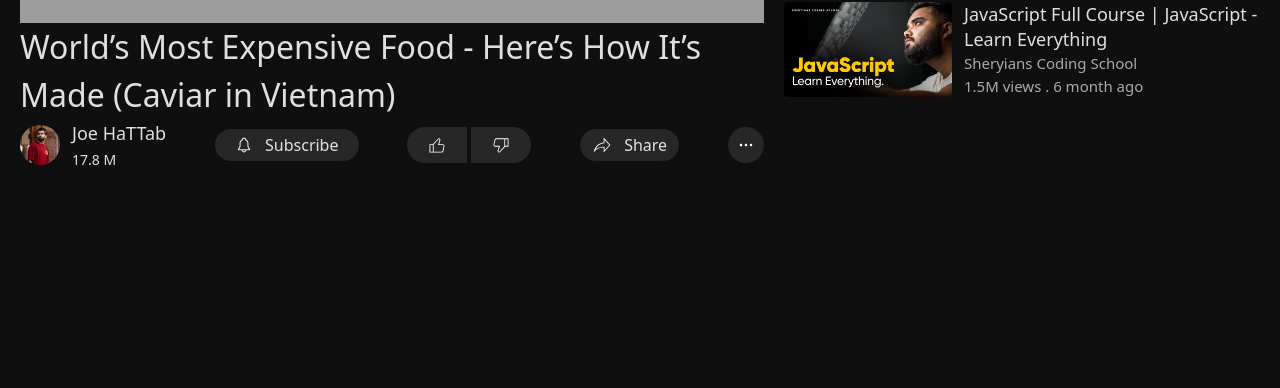
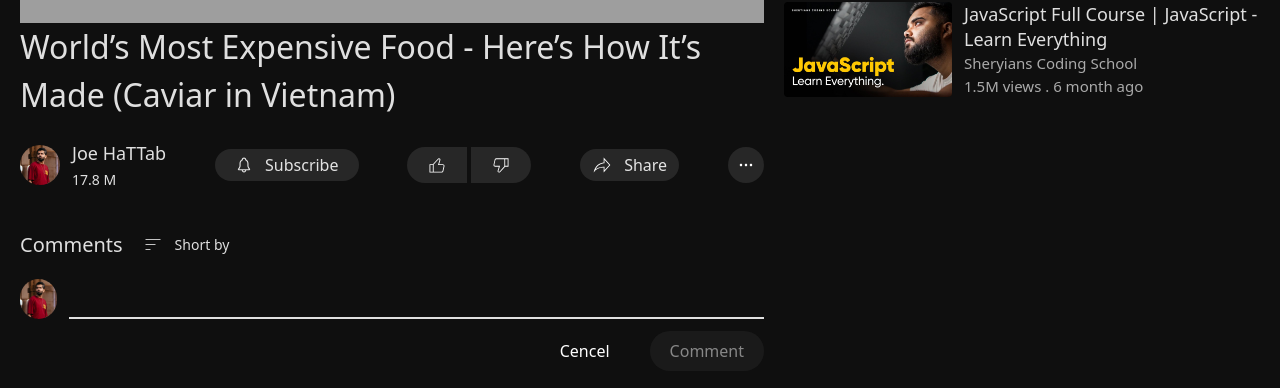
Before and after one commit to mdrifat59/watch-video, a React (Vite) app: page / in a window 1280 px wide. Shown: the part 504-892 px from the top of the page. Before the commit the page ends 800 px from the top, so only its background shows below. Built offline with nearby package versions, Linux system fonts and the light colour scheme; grey boxes are pictures that could not be loaded.

Commit message:
comment section creating

```diff
--- /dev/null
+++ b/src/component/commentSection.component.jsx
@@ -0,0 +1,22 @@
+import React, { Component } from 'react'
+import { ShortIcon } from './svg/details.svg'
+import CommentType from './commentType.component'
+
+export class CommentSection extends Component {
+    render() {
+        return (
+            <>
+                <div className='flex gap-5 mt-10'>
+                    <h3 className='text-xl'>Comments</h3>
+                    <div className='flex items-center gap-3'>
+                        <ShortIcon size={20} />
+                        <p className='text-sm'>Short by</p>
+                    </div>
+                </div>
+                <CommentType />
+            </>
+        )
+    }
+}
+
+export default CommentSection
--- /dev/null
+++ b/src/component/commentType.component.jsx
@@ -0,0 +1,21 @@
+import { Component } from 'react'
+import ProfileImg from '../profileImg.component'
+
+class CommentType extends Component {
+    render() {
+        return (
+            <>
+                <div className='flex gap-3 pt-5'>
+                    <ProfileImg />
+                    <input type="text" className=' w-full border-b-2 outline-none' />
+                </div>
+                <div className="flex justify-end gap-5">
+                    <button className='hover:bg-[#272727] text-white px-5 py-2 rounded-full mt-3'>Cencel</button>
+                    <button className='bg-[#272727] text-white px-5 py-2 rounded-full mt-3 opacity-50 cursor-not-allowed'>Comment</button>
+                </div>
+            </>
+        )
+    }
+}
+
+export default CommentType
--- a/src/component/svg/details.svg.jsx
+++ b/src/component/svg/details.svg.jsx
@@ -116,3 +116,27 @@
 
     )
 }
+
+// short icon
+
+export const ShortIcon = ({ size }) => {
+    return (
+        <svg
+            xmlnsXlink="http://www.w3.org/1999/xlink"
+            xmlns="http://www.w3.org/2000/svg"
+            enableBackground="new 0 0 24 24"
+            height={size}
+            viewBox="0 0 24 24"
+            width={size}
+            focusable="false"
+            aria-hidden="true"
+            style={{
+                pointerEvents: "none",
+                display: "inherit",
+            }}
+        >
+            <path fill="white" d="M21 6H3V5h18v1zm-6 5H3v1h12v-1zm-6 6H3v1h6v-1z" />
+        </svg>
+
+    )
+}
--- a/src/component/videoDetails.component.jsx
+++ b/src/component/videoDetails.component.jsx
@@ -1,13 +1,15 @@
 import { Component } from 'react'
-import profileImg from '/images/profileImg.jpg'
+
 import { BallIcon, DislikeIcon, LikeIcon, ShareIcon, ThreeDotIcon } from './svg/details.svg'
+import ProfileImg from '../profileImg.component'
 
 class VideoDetails extends Component {
     render() {
         return (
-            <div className='flex items-center justify-between gap-3'>
+            <div className='flex items-center justify-between gap-3 mt-5'>
                 <div className='flex items-center gap-3'>
-                    <img src={profileImg} className='w-[40px] h-[40px] rounded-full' alt="" />
+                    {/* <img src={profileImg} className='w-[40px] h-[40px] rounded-full' alt="" /> */}
+                    <ProfileImg/>
                     <div>
                         <h3 className='text-lg'>Joe HaTTab</h3>
                         <span className='text-sm'>17.8 M</span>
--- a/src/component/videoMedia.component.jsx
+++ b/src/component/videoMedia.component.jsx
@@ -1,5 +1,6 @@
 import React, { Component } from 'react'
 import VideoDetails from './videoDetails.component'
+import CommentSection from './commentSection.component'
 
 class VideoMedia extends Component {
     render() {
@@ -14,6 +15,7 @@
                 ></iframe>
                 <p className='text-[32px]'>World’s Most Expensive Food - Here’s How It’s Made (Caviar in Vietnam)</p>
                 <VideoDetails/>
+                <CommentSection/>
             </div>
         )
     }
--- /dev/null
+++ b/src/profileImg.component.jsx
@@ -0,0 +1,14 @@
+import { Component } from 'react'
+import profileImg from '/images/profileImg.jpg'
+
+class ProfileImg extends Component {
+    render() {
+        return (
+            <div>
+                <img src={profileImg} className='w-[40px] h-[40px] rounded-full' alt="" />
+            </div>
+        )
+    }
+}
+
+export default ProfileImg
```
